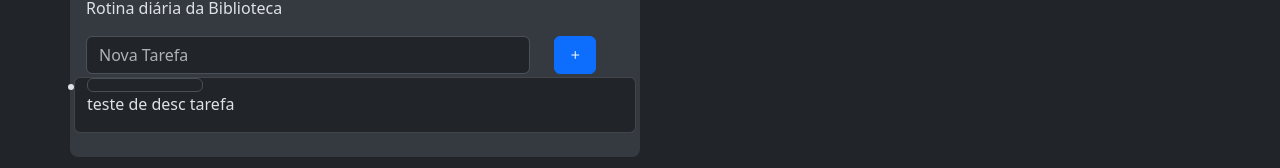
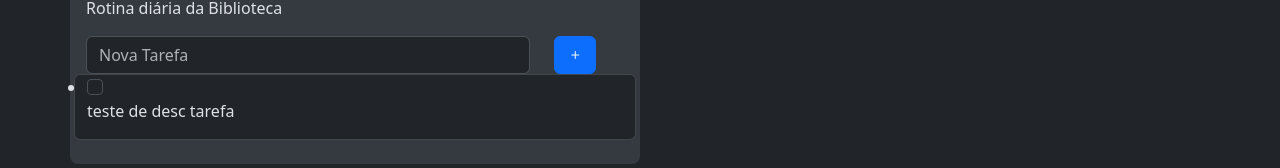
Before and after one commit to Librum-SGB/FRONT, an Angular app in the folder Librum/: page / in a window 1280 px wide. Shown: the part 180-348 px from the top of the page. Built offline with nearby package versions, Linux system fonts and the light colour scheme.

Commit message:
feat: chk correto

```diff
--- a/Librum/src/app/componentes/item-lista-tarefa/item-lista-tarefa.html
+++ b/Librum/src/app/componentes/item-lista-tarefa/item-lista-tarefa.html
@@ -1,6 +1,6 @@
 <div class="card row">
   <div class="col-sm-3">
-    <input type="checkbox" class="form-control">
+    <input type="checkbox" class="form-check-input">
   </div>
   <div class="col-sm-9">
     <p>teste de desc tarefa</p>
```
